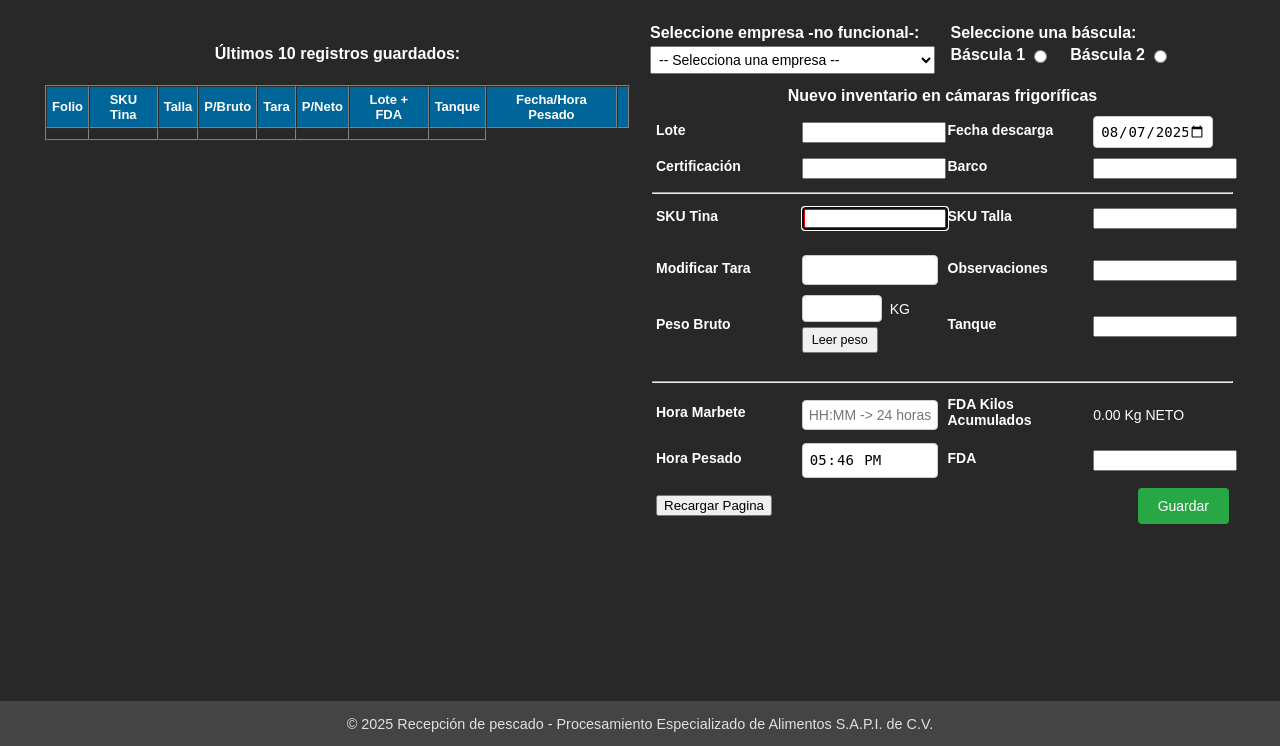
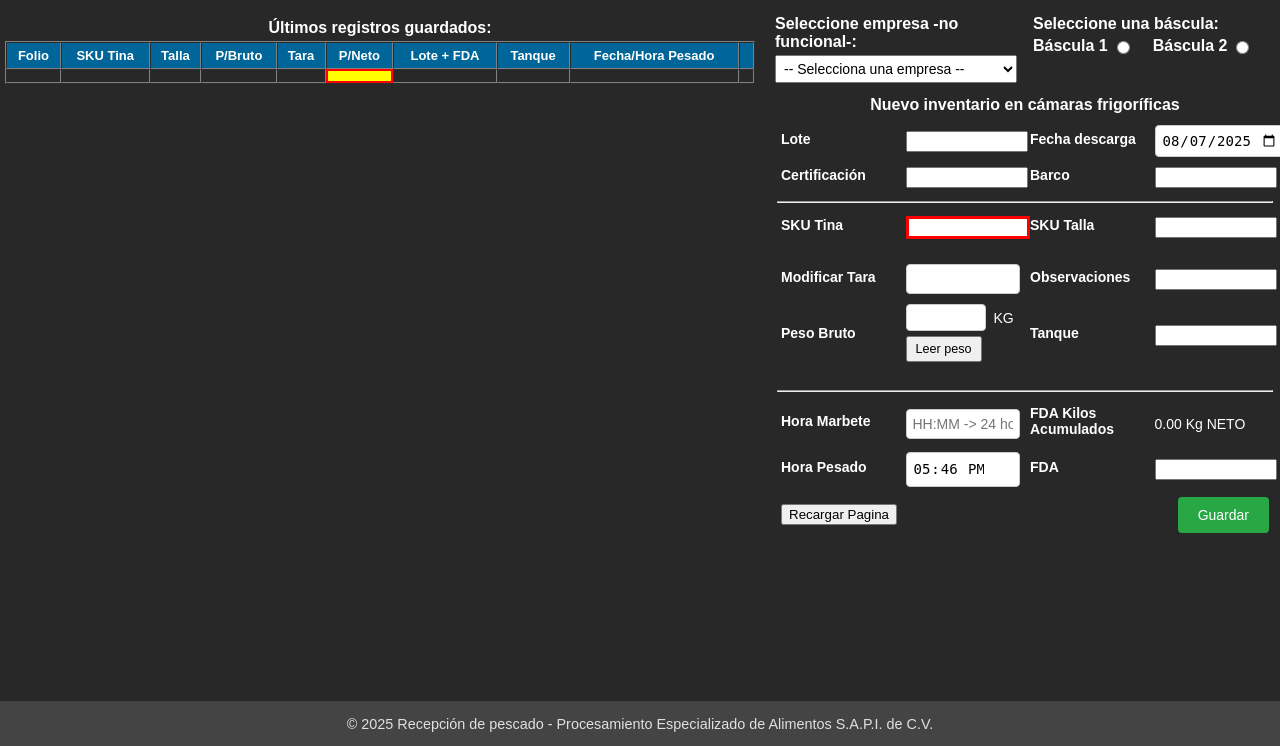
Before and after one commit to absandar/py-sajsbas, a Flask app: page / in a window 1280 px wide. Shown: the part 54-800 px from the top of the page. Run offline with Flask 3, Linux system fonts and the light colour scheme; the visitor is signed in with stand-in values (Sample User, id 1); lists and menus that the app fills with data are empty; some libraries are stand-ins or nearby versions.

Commit message:
mejoras agregadas

```diff
--- a/templates/base.html
+++ b/templates/base.html
@@ -18,9 +18,9 @@
         }
 
         .container {
-            max-width: 1200px;
-            margin: 5px auto;
-            padding: 5px;
+            max-width: 1400px;
+            margin: 1px auto;
+            padding: 0px;
             flex-grow: 1;
         }
 
@@ -174,9 +174,12 @@
             align-items: flex-start;
         }
 
-        .doble-columna>.columna {
-            width: 50%;
-            box-sizing: border-box;
+        .doble-columna>.columna:first-child {
+            width: 60%;
+        }
+
+        .doble-columna>.columna:last-child {
+            width: 40%;
         }
 
         /* Opcional: que en pantallas chicas se apilen */
@@ -278,7 +281,26 @@
         }
 
         input:focus {
+            outline: none;
             border: 3px solid red !important;
+        }
+
+        form input.editable[type="number"],
+        form input.editable[type="text"] {
+            width: 65px;
+            padding: 1px;
+            border: 2px solid transparent;
+            outline: none;
+            box-sizing: border-box;
+        }
+
+        #tabla_registros_body td:nth-child(6) {
+            background-color: #ff0;
+            font-weight: bold;
+            font-size: 16px;
+            text-align: center;
+            color: #000;
+            border: 2px solid red;
         }
     </style>
 </head>
--- a/templates/main/work.html
+++ b/templates/main/work.html
@@ -4,7 +4,7 @@
 
 {% block content %}
 
-<form method="POST" enctype="multipart/form-data" action="/guardar_datos">
+<form method="POST" enctype="multipart/form-data" action="/guardar_datos" id="formulario">
   <input type="hidden" name="csrf_token" value="{{ csrf_token() }}">
   <input type="hidden" name="modelo" value="" id="modelo">
   <input type="hidden" name="nomina" value="{{nomina}}">
@@ -12,7 +12,7 @@
 
     <!-- Últimos registros -->
     <div class="columna">
-      <h4 style="text-align: center;">Últimos 10 registros guardados:</h4>
+      <h4 style="text-align: center; margin: 4px auto;">Últimos registros guardados:</h4>
       <table border="1" cellpadding="5" cellspacing="0" style="width: 100%; font-size: 13px;" class="tabla">
         <thead>
           <tr class="barra_c">
@@ -30,6 +30,8 @@
         </thead>
         <tbody id="tabla_registros_body">
           <tr>
+            <td></td>
+            <td></td>
             <td></td>
             <td></td>
             <td></td>
@@ -87,7 +89,7 @@
                 autocomplete="off" value="{{ params.get('lote_basico', '') }}" tabindex="1"></td>
             <td><label for="fecha_de_descarga">Fecha descarga</label></td>
             <td><input name="fecha_de_descarga" type="date" required id="fecha_de_descarga"
-                value="{{ params.get('fecha_de_descarga', fecha_hoy) }}" style="width: 120px;"></td>
+                value="{{ params.get('fecha_de_descarga', fecha_hoy) }}" style="width: 130px;"></td>
           </tr>
 
           <tr>
@@ -124,7 +126,8 @@
 
           <tr>
             <td><label>Modificar Tara</label></td>
-            <td><input name="nueva_tara" id="nueva_tara" type="number" step="any" style="width: 100%;" tabindex="6"></td>
+            <td><input name="nueva_tara" id="nueva_tara" type="number" step="any" style="width: 100%;" tabindex="6">
+            </td>
             <td><label>Observaciones</label></td>
             <td><input name="observaciones" id="observaciones" style="width: 100%;"></td>
           </tr>
@@ -138,7 +141,8 @@
                 <span>KG</span>
               </div>
               <div style="margin-top: 4px;">
-                <input type="button" id="btn_leer_peso" style="padding: 4px 8px; font-size: 0.9em;" tabindex="8" value="Leer peso">
+                <input type="button" id="btn_leer_peso" style="padding: 4px 8px; font-size: 0.9em;" tabindex="8"
+                  value="Leer peso">
               </div>
             </td>
             <td><label>Tanque</label></td>
@@ -194,6 +198,15 @@
 
   </div>
 </form>
+<!-- MODAL -->
+<div id="modal_peso_neto"
+  style="display:none; position:fixed; top:0; left:0; width:100%; height:100%; background-color:rgba(0,0,0,0.6); z-index:9999; justify-content:center; align-items:center;">
+  <div style="background:white; padding:30px; border-radius:10px; text-align:center; max-width:400px;">
+    <p id="peso_neto_texto" style="font-size:24px; font-weight:bold;color: black;"></p>
+    <button id="btn_continuar_modal">Continuar</button>
+  </div>
+</div>
+
 <script src="static/js/Hora24.js"></script>
 <script src="https://cdn.jsdelivr.net/npm/hotkeys-js@3.13.15/dist/hotkeys.min.js"></script>
 <script>
@@ -370,13 +383,13 @@
 
           fila.innerHTML = `
           <td>${item.id}</td>
-            <td>${item.sku_tina}</td>
-            <td>${item.sku_talla}</td>
+          <td><input type="text" class="editable" value="${item.sku_tina}" data-id="${item.id}" data-campo="sku_tina"></td>
+          <td><input type="text" class="editable" value="${item.sku_talla}" data-id="${item.id}" data-campo="sku_talla"></td>
           <td>${item.peso_bruto}</td>
-            <td>${item.tara}</td>
+          <td><input type="number" class="editable" value="${item.tara}" data-id="${item.id}" data-campo="tara" step="any"></td>
           <td>${item.peso_neto}</td>
           <td>${item.lote_fda}</td>
-            <td>${item.tanque}</td>
+          <td><input type="text" class="editable" value="${item.tanque}" data-id="${item.id}" data-campo="tanque"></td>
           <td>${item.fecha_hora_guardado}</td>
           <td>
             <button type="button" class="btn-eliminar" data-id="${item.id}" style="background:none; border:none; cursor:pointer;">
@@ -391,7 +404,66 @@
         console.error('Error en la solicitud:', error);
       });
   }
+
   obtenerUltimos5Recepcion();
+
+  //--------------------[Guardar con Enter los campos editables de la tabla]---------------------
+  document.addEventListener('keydown', function (e) {
+    if (e.key === 'Enter' && e.target.classList.contains('editable')) {
+      e.preventDefault();
+
+      const input = e.target;
+      const id = input.dataset.id;
+      const campo = input.dataset.campo;
+      const valor = input.value;
+
+      fetch('https://procesa.app/actualizar_campos_editables_recepcion.php', {
+        method: 'POST',
+        headers: {
+          'Content-Type': 'application/json',
+          'pass': 'm8bdOmnm3uo8tt3Pfzi7iUAAKodiFOR3'
+        },
+        body: JSON.stringify({
+          id: id,
+          campo: campo,
+          valor: valor
+        })
+      })
+        .then(res => res.json())
+        .then(data => {
+          if (data.success) {
+            console.log("✅ Campo actualizado");
+            input.style.backgroundColor = "#eaffea";  // Verde claro
+
+            // Si el campo es 'tara', recalcular peso neto
+            if (campo === 'tara') {
+              const fila = input.closest('tr');
+              const celdaPesoBruto = fila.children[3]; // 4ta columna: peso_bruto
+              const celdaPesoNeto = fila.children[5];  // 6ta columna: peso_neto
+
+              const pesoBruto = parseFloat(celdaPesoBruto.textContent);
+              const nuevaTara = parseFloat(valor);
+
+              if (!isNaN(pesoBruto) && !isNaN(nuevaTara)) {
+                const nuevoPesoNeto = (pesoBruto - nuevaTara).toFixed(0);
+                celdaPesoNeto.textContent = nuevoPesoNeto;
+              } else {
+                console.warn("No se pudo calcular peso neto. Verifica valores.");
+              }
+            }
+
+          } else {
+            alert("❌ Error al guardar: " + data.message);
+            input.style.backgroundColor = "#ffeaea";  // Rojo claro
+          }
+        })
+        .catch(error => {
+          console.error("❌ Error al guardar campo:", error);
+          alert("Error al conectar con el servidor");
+          input.style.backgroundColor = "#ffeaea";
+        });
+    }
+  });
   //-----------------------[configura los botones de eliminar]-----------------------------
   document.getElementById("tabla_registros_body").addEventListener("click", function (e) {
     const boton = e.target.closest(".btn-eliminar");
@@ -675,14 +747,15 @@
   document.getElementById("sku_talla").addEventListener("input", buscarDescripcionPorSkuTallaDebounced);
   //------------------------------------------------------------------------
   document.getElementById('btn_guardar').addEventListener('click', function (e) {
+    e.preventDefault(); // Detiene envío del formulario
+
+    // 1. Validar campos requeridos
     const campos = [
       'lote_basico',
       'fecha_de_descarga',
       'sku_tina',
       'sku_talla',
       'peso_bruto',
-      // 'tanque',
-      // 'hora_de_marbete',
       'hora_de_pesado',
       'fda'
     ];
@@ -701,9 +774,44 @@
     }
 
     if (camposVacios.length > 0) {
-      e.preventDefault(); // Detiene el envío del formulario
       alert('Falta llenar los siguientes datos:\n\n- ' + camposVacios.join('\n- '));
+      return;
     }
+
+    // 2. Validar Tara y Peso Bruto
+    const divDatos = document.getElementById('datos0');
+    const pesoBrutoInput = document.getElementById('peso_bruto');
+
+    const texto = divDatos?.innerText || '';
+    const match = texto.match(/Tara:\s*(\d+(?:\.\d+)?)\s*Kg/i);
+    if (!match) {
+      alert("El campo 'datos0' no contiene una Tara válida. Ejemplo esperado: Tara: 171 Kg");
+      return;
+    }
+
+    const tara = parseFloat(match[1]);
+    const pesoBruto = parseFloat(pesoBrutoInput.value);
+
+    if (isNaN(pesoBruto) || pesoBruto <= 0) {
+      alert("El campo 'peso bruto' debe tener un número positivo.");
+      return;
+    }
+
+    // 3. Calcular y mostrar modal con peso neto
+    const pesoNeto = pesoBruto - tara;
+    document.getElementById('peso_neto_texto').innerText = `Peso Neto = ${pesoNeto.toFixed(2)} Kg`;
+    document.getElementById('modal_peso_neto').style.display = 'flex';
+
+    // Enfocar botón de continuar
+    setTimeout(() => {
+      document.getElementById('btn_continuar_modal').focus();
+    }, 100);
+
+    // 4. Enviar formulario al dar click en "Continuar"
+    document.getElementById('btn_continuar_modal').onclick = function () {
+      document.getElementById('modal_peso_neto').style.display = 'none';
+      document.getElementById('formulario').submit();
+    };
   });
   //--------------------[guarda el input de la bascula en localstorage]-----------------------------------
   document.querySelectorAll('input[name="bascula"]').forEach(radio => {
```
Lines whose indentation alone changed are shown as unchanged.
